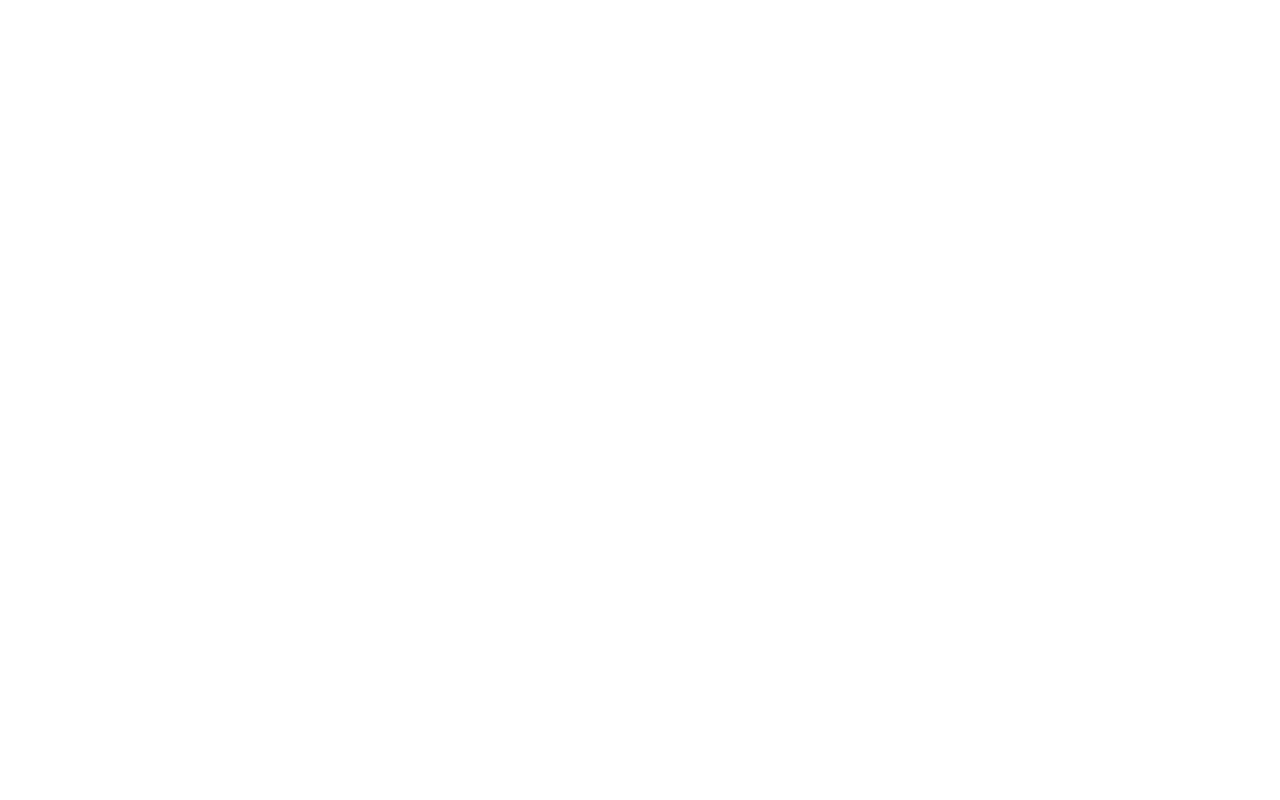
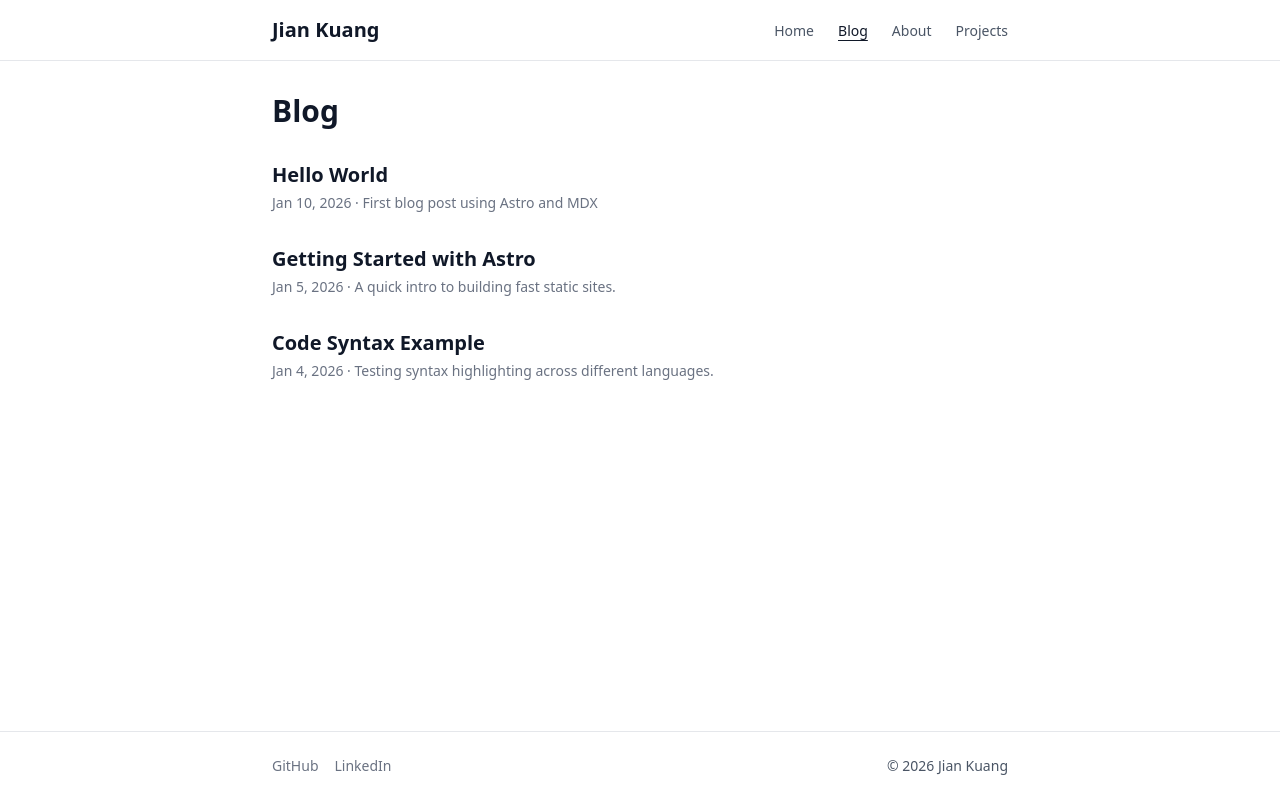
Before and after one commit to jkuang7/Blog, an Astro site: page /blog in a window 1280 px wide. Before the commit this address had no page. Built offline with nearby package versions, Linux system fonts and the light colour scheme; Astro itself is replaced by a stand-in of ours.

Commit message:
Task 037: Add Blog link to navigation
- Add dedicated /blog page listing all posts
- Add Blog link to nav between Home and About
- Blog link shows active state on /blog and /blog/* routes

```diff
--- a/src/components/Header.astro
+++ b/src/components/Header.astro
@@ -3,6 +3,7 @@
 
 const navLinks = [
   { href: '/', label: 'Home' },
+  { href: '/blog', label: 'Blog' },
   { href: '/about', label: 'About' },
   { href: '/projects', label: 'Projects' },
 ];
--- /dev/null
+++ b/src/pages/blog.astro
@@ -0,0 +1,46 @@
+---
+import Base from '../layouts/Base.astro';
+import { getCollection } from 'astro:content';
+
+const posts = (await getCollection('blog'))
+  .filter(post => !post.data.draft)
+  .sort((a, b) => b.data.pubDate.valueOf() - a.data.pubDate.valueOf());
+
+function formatDate(date: Date): string {
+  return date.toLocaleDateString('en-US', {
+    year: 'numeric',
+    month: 'short',
+    day: 'numeric',
+  });
+}
+---
+
+<Base title="Blog" description="Articles about software engineering, web development, and what I'm learning.">
+  <section>
+    <h1 class="text-3xl font-bold mb-8">Blog</h1>
+    {posts.length === 0 ? (
+      <p class="text-gray-600 dark:text-gray-400">No posts yet.</p>
+    ) : (
+      <ul class="space-y-8">
+        {posts.map((post) => (
+          <li>
+            <a
+              href={`/blog/${post.slug}/`}
+              class="group block"
+            >
+              <h2 class="text-xl font-semibold text-gray-900 dark:text-gray-100 group-hover:text-blue-600 dark:group-hover:text-blue-400 transition-colors">
+                {post.data.title}
+              </h2>
+              <p class="mt-1 text-sm text-gray-500 dark:text-gray-400">
+                {formatDate(post.data.pubDate)}
+                {post.data.description && (
+                  <span> &middot; {post.data.description}</span>
+                )}
+              </p>
+            </a>
+          </li>
+        ))}
+      </ul>
+    )}
+  </section>
+</Base>
```
